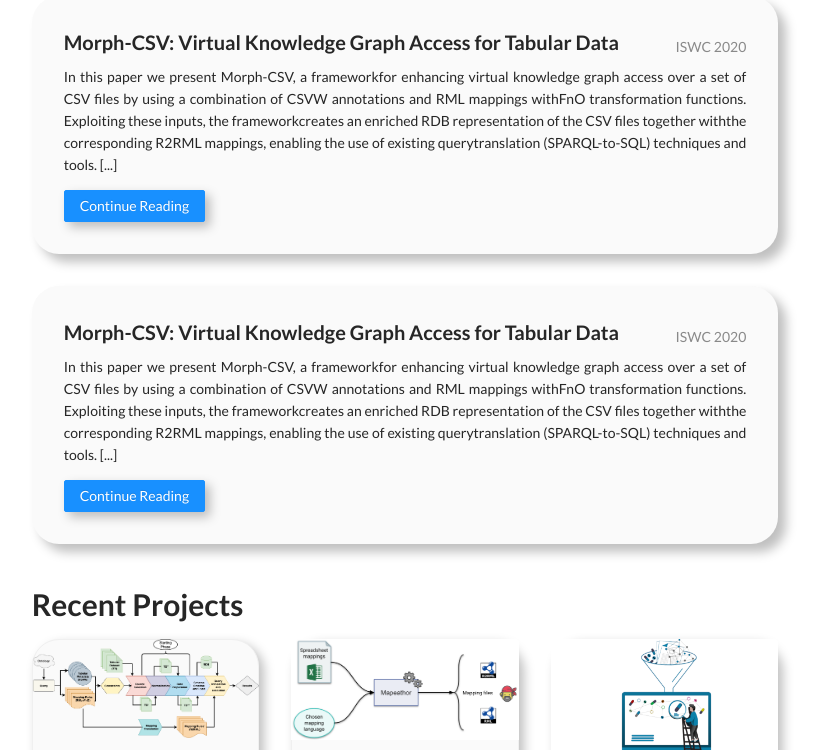
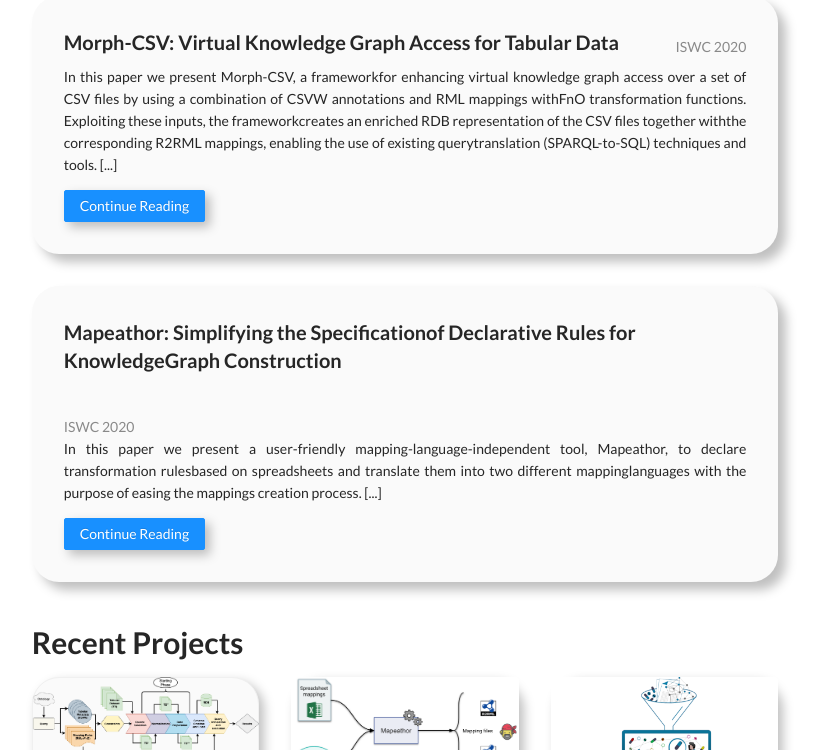
Before and after one commit to w0xter/luispozo.github.io, a Gatsby site: page / in a window 1280 px wide. Shown: the part 466-1216 px from the top of the page, without its empty margins (235-1057 px from the left). Built offline with nearby package versions, Linux system fonts and the light colour scheme; Gatsby itself is replaced by a stand-in of ours.

Commit message:
Minor Changes

```diff
--- a/src/pages/index.js
+++ b/src/pages/index.js
@@ -82,7 +82,7 @@ const IndexPage = () => (
               mappings, enabling the use of existing querytranslation (SPARQL-to-SQL) techniques and tools. [...]
             </Paragraph>
 
-            <Button type="primary" className="shadow">Continue Reading</Button>
+            <Button href="https://www.researchgate.net/profile/David_Chaves-Fraga/publication/345602766_Morph-CSV_Virtual_Knowledge_Graph_Access_for_Tabular_Data/links/5fa919a6458515157bf732fc/Morph-CSV-Virtual-Knowledge-Graph-Access-for-Tabular-Data.pdf" type="primary" className="shadow">Continue Reading</Button>
             </div>
           </div>
         </Col>
@@ -91,7 +91,7 @@ const IndexPage = () => (
             <div className="p-2">
             <Row gutter={[32,32]} justify="space-between" align="middle">
               <Col>
-                <Title level={4}>Morph-CSV: Virtual Knowledge Graph Access for Tabular Data</Title>
+                <Title level={4}>Mapeathor: Simplifying the Specificationof Declarative Rules for KnowledgeGraph Construction</Title>
               </Col>
               <Col>
                 <Text type="secondary">ISWC 2020</Text>
@@ -99,13 +99,10 @@ const IndexPage = () => (
             </Row>
 
             <Paragraph className="text-justify">
-              In this paper we present Morph-CSV, a frameworkfor enhancing virtual knowledge graph access over a set of CSV files
-              by using a combination of CSVW annotations and RML mappings withFnO transformation functions. Exploiting these
-              inputs, the frameworkcreates an enriched RDB representation of the CSV files together withthe corresponding R2RML
-              mappings, enabling the use of existing querytranslation (SPARQL-to-SQL) techniques and tools. [...]
+              In this paper we present a user-friendly mapping-language-independent tool, Mapeathor, to declare transformation rulesbased  on  spreadsheets  and  translate  them  into  two  different  mappinglanguages with the purpose of easing the mappings creation process. [...]
             </Paragraph>
 
-            <Button type="primary" className="shadow">Continue Reading</Button>
+            <Button href="http://ceur-ws.org/Vol-2721/paper488.pdf" type="primary" className="shadow">Continue Reading</Button>
             </div>
           </div>
         </Col>
```
Also changed, not shown: src/images/gatsby-icon.png.
